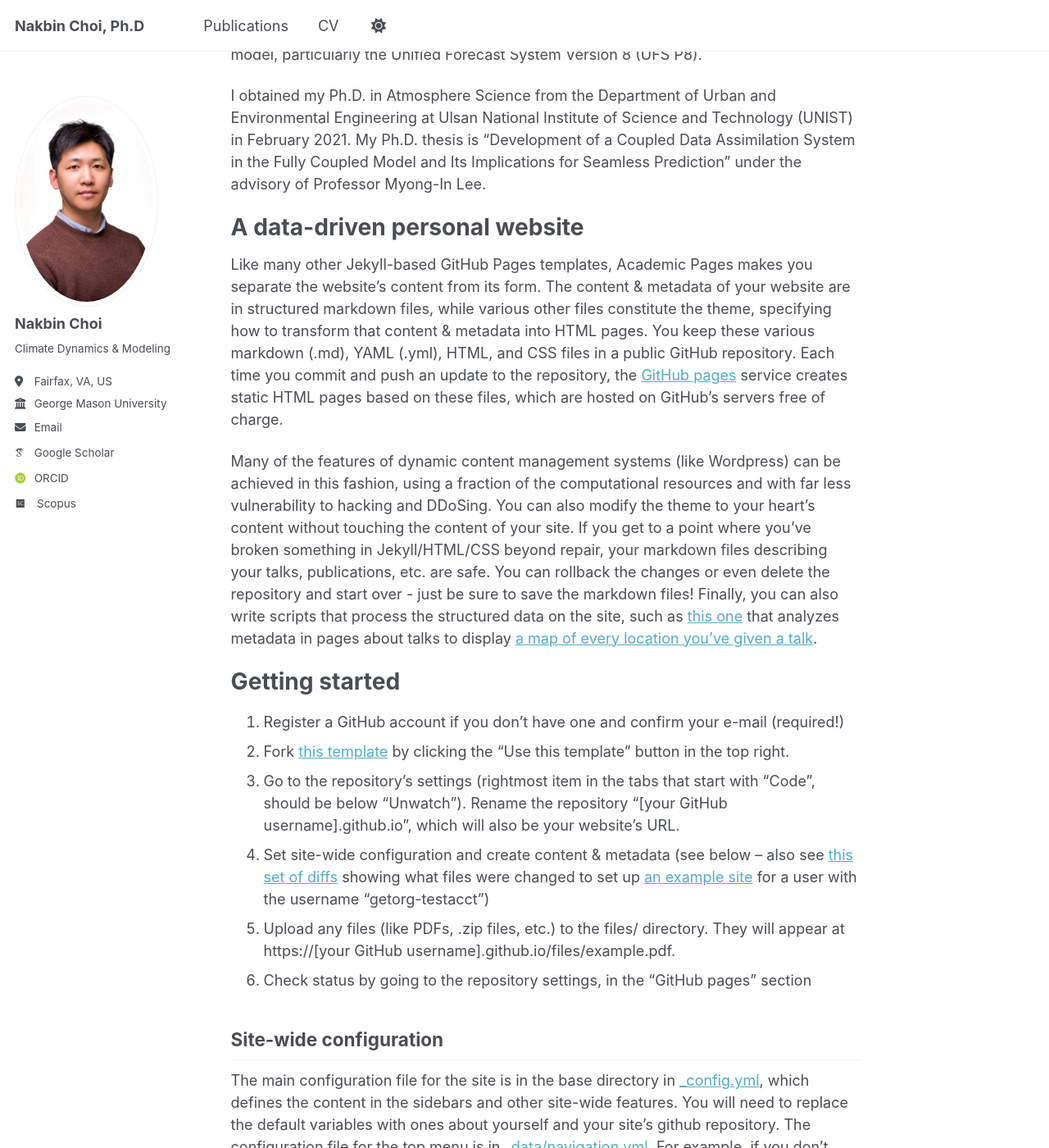
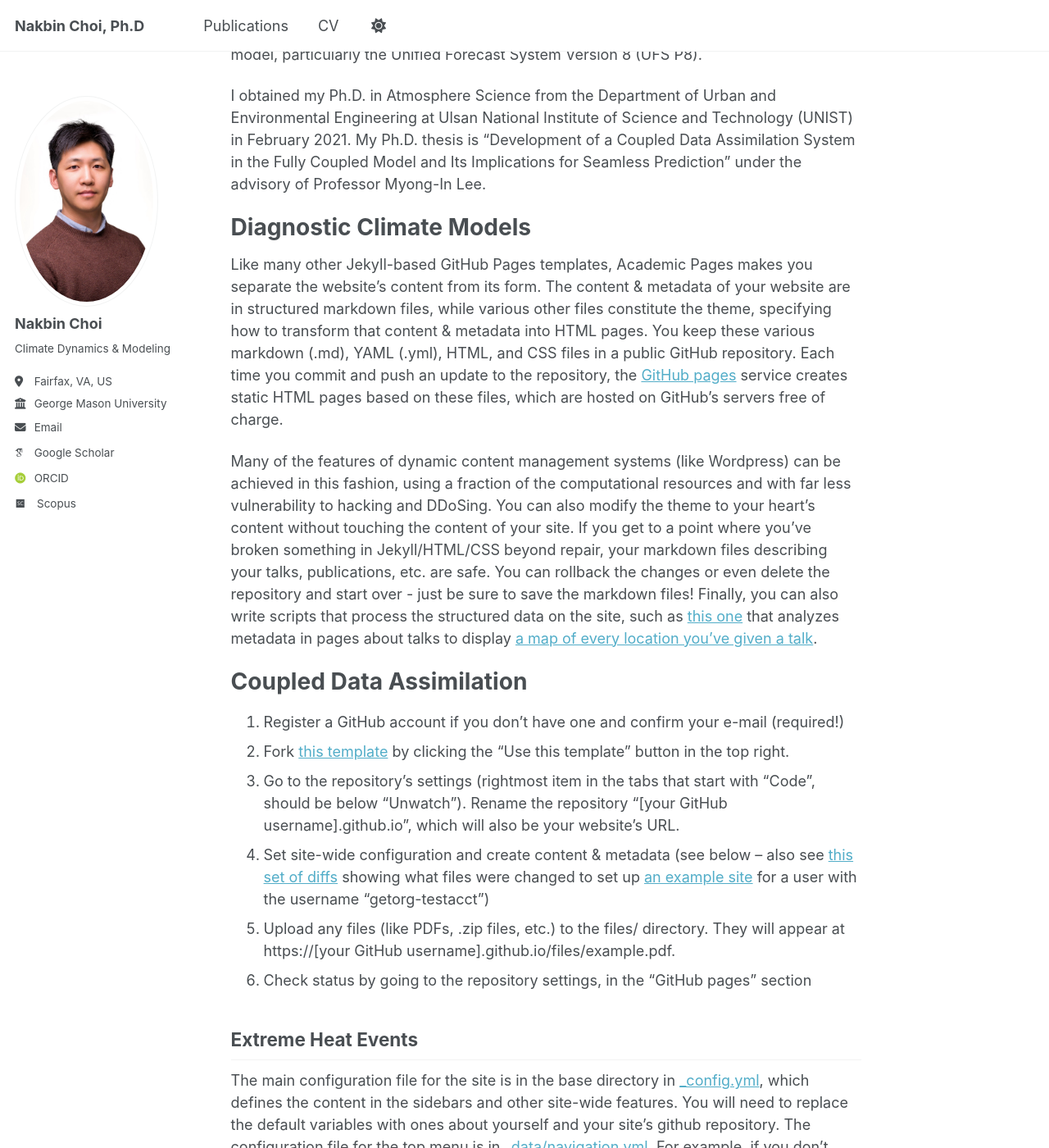
Before and after one commit to nakbin/profile, a Jekyll site: the page built from _pages/about.md, in a window 1280 px wide and 1400 px high, scrolled down 220 px. Shown: the whole window at 82% size. Built offline with Jekyll 4.4.1, drawn with Linux system fonts in a browser that asks for light colours; some web fonts are replaced.

Commit message:
Update about.md

```diff
--- a/_pages/about.md
+++ b/_pages/about.md
@@ -14,13 +14,13 @@ I am a postdoctoral research fellow in the Department of Atmospheric, Oceanic, a
 I obtained my Ph.D. in Atmosphere Science from the Department of Urban and Environmental Engineering at Ulsan National Institute of Science and Technology (UNIST) in February 2021. My Ph.D. thesis is “Development of a Coupled Data Assimilation System in the Fully Coupled Model and Its Implications for Seamless Prediction” under the advisory of Professor Myong-In Lee.
 
 
-A data-driven personal website
+Diagnostic Climate Models
 ======
 Like many other Jekyll-based GitHub Pages templates, Academic Pages makes you separate the website's content from its form. The content & metadata of your website are in structured markdown files, while various other files constitute the theme, specifying how to transform that content & metadata into HTML pages. You keep these various markdown (.md), YAML (.yml), HTML, and CSS files in a public GitHub repository. Each time you commit and push an update to the repository, the [GitHub pages](https://pages.github.com/) service creates static HTML pages based on these files, which are hosted on GitHub's servers free of charge.
 
 Many of the features of dynamic content management systems (like Wordpress) can be achieved in this fashion, using a fraction of the computational resources and with far less vulnerability to hacking and DDoSing. You can also modify the theme to your heart's content without touching the content of your site. If you get to a point where you've broken something in Jekyll/HTML/CSS beyond repair, your markdown files describing your talks, publications, etc. are safe. You can rollback the changes or even delete the repository and start over - just be sure to save the markdown files! Finally, you can also write scripts that process the structured data on the site, such as [this one](https://github.com/academicpages/academicpages.github.io/blob/master/talkmap.ipynb) that analyzes metadata in pages about talks to display [a map of every location you've given a talk](https://academicpages.github.io/talkmap.html).
 
-Getting started
+Coupled Data Assimilation
 ======
 1. Register a GitHub account if you don't have one and confirm your e-mail (required!)
 1. Fork [this template](https://github.com/academicpages/academicpages.github.io) by clicking the "Use this template" button in the top right.
@@ -29,7 +29,7 @@ Getting started
 1. Upload any files (like PDFs, .zip files, etc.) to the files/ directory. They will appear at https://[your GitHub username].github.io/files/example.pdf.
 1. Check status by going to the repository settings, in the "GitHub pages" section
 
-Site-wide configuration
+Extreme Heat Events
 ------
 The main configuration file for the site is in the base directory in [_config.yml](https://github.com/academicpages/academicpages.github.io/blob/master/_config.yml), which defines the content in the sidebars and other site-wide features. You will need to replace the default variables with ones about yourself and your site's github repository. The configuration file for the top menu is in [_data/navigation.yml](https://github.com/academicpages/academicpages.github.io/blob/master/_data/navigation.yml). For example, if you don't have a portfolio or blog posts, you can remove those items from that navigation.yml file to remove them from the header.
 
```
